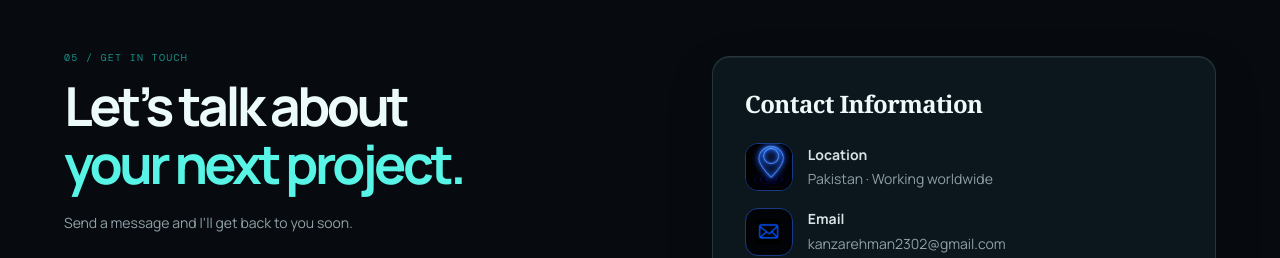
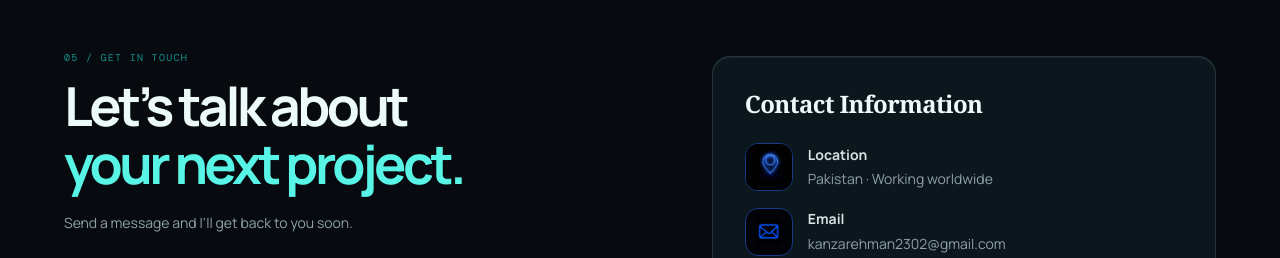
Before and after one commit to abdulllahbukhari888/abdullah-portfolio, a React (Vite) app: page / in a window 1280 px wide. Shown: the part 4700-4958 px from the top of the page. Built offline with nearby package versions, Linux system fonts and the light colour scheme.

Commit message:
Reduce location pin icon size

```diff
--- a/src/styles.css
+++ b/src/styles.css
@@ -67,4 +67,4 @@
 .contact-detail-icon.email-detail-icon{background:#020306;border:1px solid #173a88;transition:transform .2s,box-shadow .2s}.contact-detail-icon.email-detail-icon:hover{box-shadow:0 0 16px #245cff77;transform:translateY(-2px)}.email-detail-icon img{display:block;width:25px;height:25px;object-fit:contain;border-radius:4px}
 
 .contact-socials a.email-social-link{padding:0;overflow:hidden;background:#020306;border-color:#173a88}.contact-socials a.email-social-link:hover{background:#020306;border-color:#246bff;box-shadow:0 0 18px #245cff77}.contact-socials a.email-social-link img{display:block;width:22px;height:22px;object-fit:contain;border-radius:4px}
-.contact-detail-icon.location-detail-icon{overflow:hidden;background:#020306;border:1px solid #173a88}.location-detail-icon img{display:block;width:100%;height:100%;object-fit:cover;transform:scale(1.8)}
+.contact-detail-icon.location-detail-icon{overflow:hidden;background:#020306;border:1px solid #173a88}.location-detail-icon img{display:block;width:100%;height:100%;object-fit:cover;transform:scale(1.1)}
```
